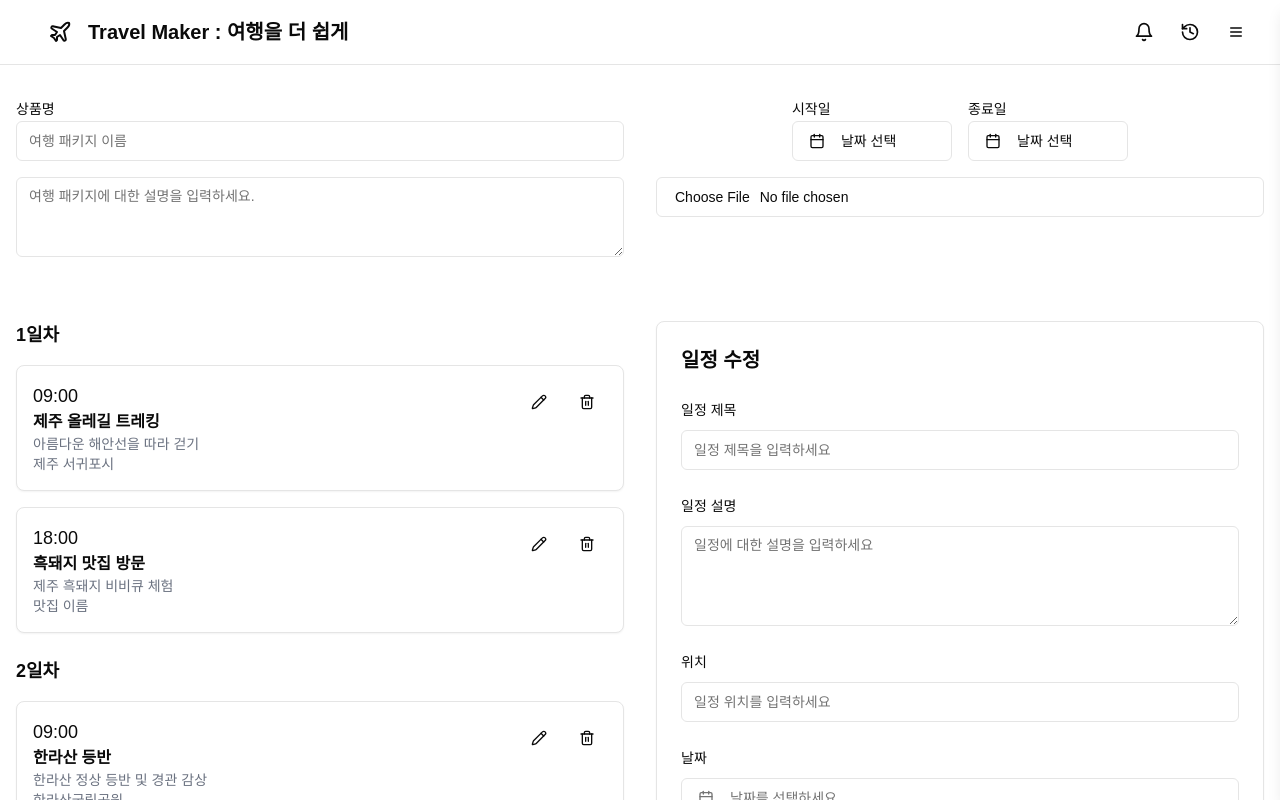
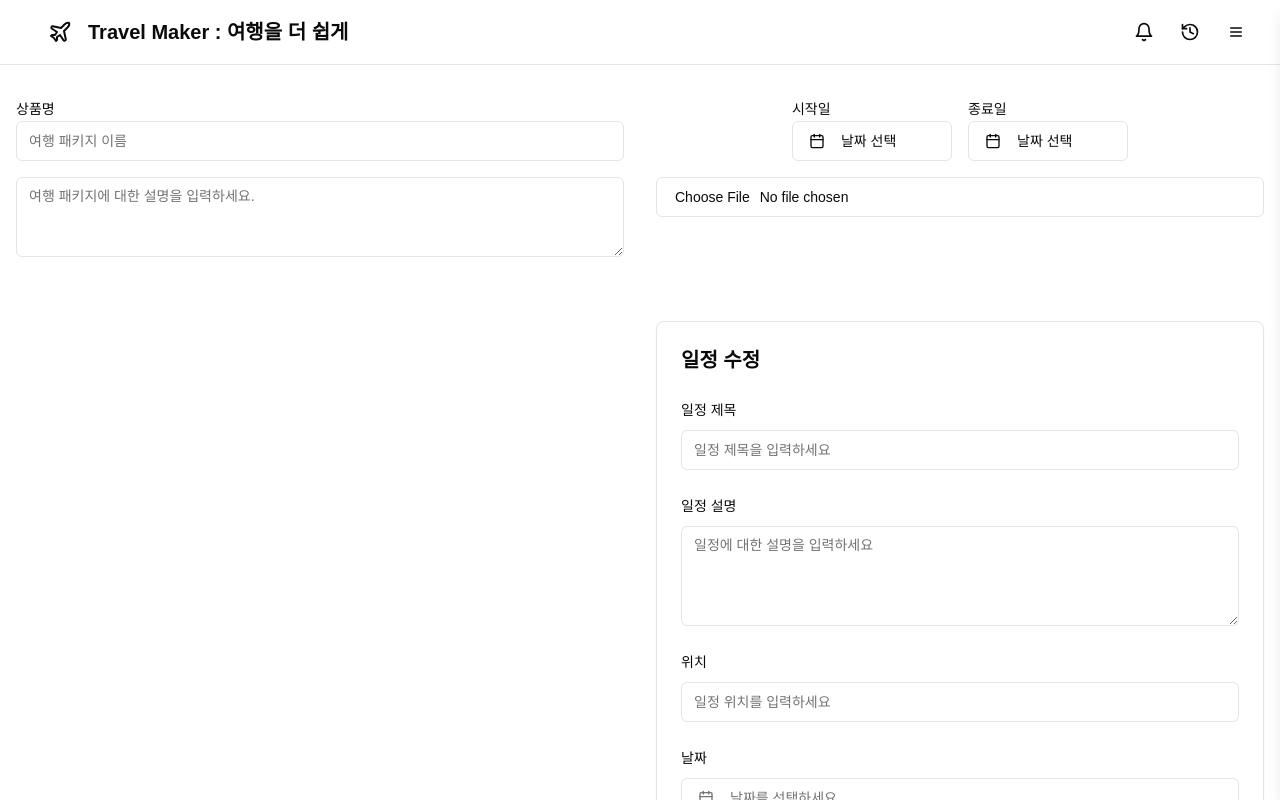
Before and after one commit to Travel-Makerdd/Travel-Maker-FE, a Next.js app: page /trips/register in a window 1280 px wide. Shown: the top 800 px of the page. Built offline with nearby package versions, Linux system fonts and the light colour scheme.

Commit message:
🚧 [WIP] 여행상품 등록 페이지 작업 중 - 일차 계산 로직 추가

```diff
--- /dev/null
+++ b/src/app/trips/register/mock-trip-data.ts
@@ -0,0 +1,45 @@
+export const mockTripData = {
+  trip_title: '제주 여행',
+  trip_description: '제주의 아름다움을 만끽하세요.',
+  trip_price: 120000,
+  trip_start: '2024-12-10',
+  trip_end: '2024-12-15',
+  tripImageUrls: [new File([], 'trip1.jpg'), new File([], 'photo2.jpg')],
+  schedual_day: [
+    {
+      scheduleDay: 1,
+      activities: [
+        {
+          activityTime: '09:00',
+          activityTitle: '호텔 체크인',
+          activityContent: '서울 시내의 호텔에 체크인',
+          activityExpense: 0,
+        },
+        {
+          activityTime: '10:30',
+          activityTitle: '경복궁 방문',
+          activityContent: '서울의 대표적인 고궁인 경복궁을 관광',
+          activityExpense: 20000,
+        },
+      ],
+    },
+    {
+      scheduleDay: 2,
+      activities: [
+        {
+          activityTime: '08:00',
+          activityTitle: '한강 자전거 타기',
+          activityContent:
+            '한강에서 자전거를 타며 서울의 아름다운 풍경을 즐기기',
+          activityExpense: 15000,
+        },
+        {
+          activityTime: '12:00',
+          activityTitle: '서울타워 방문',
+          activityContent: '서울타워에서 서울의 전경을 즐기기',
+          activityExpense: 10000,
+        },
+      ],
+    },
+  ],
+}
--- a/src/app/trips/register/page.tsx
+++ b/src/app/trips/register/page.tsx
@@ -13,10 +13,13 @@ import {
   PopoverTrigger,
 } from '@/components/ui/popover'
 import { Label } from '@/components/ui/label'
-import TripRegisterForm from './form'
+import ScheduleForm from './schedule-form'
 import TripInfo from './trip-info'
 import TripInfo2 from './trip-info-2'
 import { TripData } from './trip-type'
+import { mockTripData } from './mock-trip-data'
+import TripSchedule from './trip-schedule'
+import { differenceInDays } from 'date-fns'
 
 const SchedulePage = () => {
   const [tripData, setTripData] = useState<TripData>({
@@ -30,105 +33,38 @@ const SchedulePage = () => {
   })
 
   useEffect(() => {
-    console.log(tripData)
-  }, [tripData])
+    // trip_start와 trip_end가 모두 있을 때만 실행
+    if (tripData.trip_start && tripData.trip_end) {
+      const startDate = new Date(tripData.trip_start)
+      const endDate = new Date(tripData.trip_end)
+
+      // 시작일이 종료일보다 늦은 경우 처리하지 않음
+      if (startDate > endDate) return
+
+      // 여행 일수 계산 (종료일 포함)
+      const daysDiff = differenceInDays(endDate, startDate) + 1
+
+      // 일차별 빈 일정 생성
+      const newScheduleDays = Array.from({ length: daysDiff }, (_, index) => ({
+        scheduleDay: index + 1,
+        activities: [],
+      }))
+
+      setTripData((prev) => ({
+        ...prev,
+        schedual_day: newScheduleDays,
+      }))
+    }
+  }, [tripData.trip_start, tripData.trip_end])
 
   return (
     <>
-      {/* 여행상품 기본 정보 */}
-      {/* <TripInfo /> */}
       <TripInfo2 tripData={tripData} setTripData={setTripData} />
 
       <main className="container mx-auto px-4 py-8">
         <div className="grid md:grid-cols-2 gap-8">
-          <div>
-            <div className="space-y-6">
-              <div>
-                <h3 className="text-lg font-semibold mb-4">1일차</h3>
-                <div className="space-y-4">
-                  <Card>
-                    <CardContent className="p-4">
-                      <div className="flex justify-between items-start">
-                        <div>
-                          <div className="text-lg font-medium">09:00</div>
-                          <div className="font-semibold">
-                            제주 올레길 트레킹
-                          </div>
-                          <div className="text-sm text-gray-500">
-                            아름다운 해안선을 따라 걷기
-                          </div>
-                          <div className="text-sm text-gray-500">
-                            제주 서귀포시
-                          </div>
-                        </div>
-                        <div className="flex gap-2">
-                          <Button variant="ghost" size="icon">
-                            <Pencil className="h-4 w-4" />
-                          </Button>
-                          <Button variant="ghost" size="icon">
-                            <Trash2 className="h-4 w-4" />
-                          </Button>
-                        </div>
-                      </div>
-                    </CardContent>
-                  </Card>
-
-                  <Card>
-                    <CardContent className="p-4">
-                      <div className="flex justify-between items-start">
-                        <div>
-                          <div className="text-lg font-medium">18:00</div>
-                          <div className="font-semibold">흑돼지 맛집 방문</div>
-                          <div className="text-sm text-gray-500">
-                            제주 흑돼지 비비큐 체험
-                          </div>
-                          <div className="text-sm text-gray-500">맛집 이름</div>
-                        </div>
-                        <div className="flex gap-2">
-                          <Button variant="ghost" size="icon">
-                            <Pencil className="h-4 w-4" />
-                          </Button>
-                          <Button variant="ghost" size="icon">
-                            <Trash2 className="h-4 w-4" />
-                          </Button>
-                        </div>
-                      </div>
-                    </CardContent>
-                  </Card>
-                </div>
-              </div>
-
-              <div>
-                <h3 className="text-lg font-semibold mb-4">2일차</h3>
-                <Card>
-                  <CardContent className="p-4">
-                    <div className="flex justify-between items-start">
-                      <div>
-                        <div className="text-lg font-medium">09:00</div>
-                        <div className="font-semibold">한라산 등반</div>
-                        <div className="text-sm text-gray-500">
-                          한라산 정상 등반 및 경관 감상
-                        </div>
-                        <div className="text-sm text-gray-500">
-                          한라산국립공원
-                        </div>
-                      </div>
-                      <div className="flex gap-2">
-                        <Button variant="ghost" size="icon">
-                          <Pencil className="h-4 w-4" />
-                        </Button>
-                        <Button variant="ghost" size="icon">
-                          <Trash2 className="h-4 w-4" />
-                        </Button>
-                      </div>
-                    </div>
-                  </CardContent>
-                </Card>
-              </div>
-            </div>
-          </div>
-
-          <TripRegisterForm />
+          <TripSchedule tripData={tripData} />
+          <ScheduleForm />
         </div>
       </main>
     </>
--- a/src/app/trips/register/form.tsx
+++ b/src/app/trips/register/schedule-form.tsx
@@ -21,7 +21,7 @@ import {
   FormLabel,
 } from '@/components/ui/form'
 
-const TripRegisterForm = () => {
+const ScheduleForm = () => {
   const form = useForm()
 
   return (
@@ -165,4 +165,4 @@ const TripRegisterForm = () => {
   )
 }
 
-export default TripRegisterForm
+export default ScheduleForm
--- /dev/null
+++ b/src/app/trips/register/trip-schedule.tsx
@@ -0,0 +1,64 @@
+import React from 'react'
+import { Button } from '@/components/ui/button'
+import { Card, CardContent } from '@/components/ui/card'
+import { Pencil, Trash2 } from 'lucide-react'
+import { TripData } from './trip-type'
+
+interface TripScheduleProps {
+  tripData: TripData
+}
+
+const TripSchedule = ({ tripData }: TripScheduleProps) => {
+  return (
+    <div className="space-y-6">
+      {tripData.schedual_day.map((daySchedule, dayIndex) => (
+        <div key={dayIndex}>
+          <h3 className="text-lg font-semibold mb-4">
+            {daySchedule.scheduleDay}일차
+          </h3>
+          <div className="space-y-4">
+            {daySchedule.activities.length === 0 ? (
+              <Card>
+                <CardContent className="p-4">
+                  <div className="text-center text-gray-500">
+                    일정이 없습니다
+                  </div>
+                </CardContent>
+              </Card>
+            ) : (
+              daySchedule.activities.map((activity, activityIndex) => (
+                <Card key={activityIndex}>
+                  <CardContent className="p-4">
+                    <div className="flex justify-between items-start">
+                      <div>
+                        <div className="text-lg font-medium">
+                          {activity.activityTime}
+                        </div>
+                        <div className="font-semibold">
+                          {activity.activityTitle}
+                        </div>
+                        <div className="text-sm text-gray-500">
+                          {activity.activityContent}
+                        </div>
+                      </div>
+                      <div className="flex gap-2">
+                        <Button variant="ghost" size="icon">
+                          <Pencil className="h-4 w-4" />
+                        </Button>
+                        <Button variant="ghost" size="icon">
+                          <Trash2 className="h-4 w-4" />
+                        </Button>
+                      </div>
+                    </div>
+                  </CardContent>
+                </Card>
+              ))
+            )}
+          </div>
+        </div>
+      ))}
+    </div>
+  )
+}
+
+export default TripSchedule
--- a/src/app/trips/register/trip-type.ts
+++ b/src/app/trips/register/trip-type.ts
@@ -1,20 +1,23 @@
+type Activity = {
+  activityTime: string // Time of the activity
+  activityTitle: string // Title of the activity
+  activityContent: string // Description of the activity
+  activityExpense: number // Expense for the activity
+}
+
 type TripSchedule = {
-  activity: {
-    acivity_time: string
-    acivity_title: string
-    activity_content: string
-    activity_expense: number
-  }[]
+  scheduleDay: number // Day of the schedule
+  activities: Activity[] // List of activities for the day
 }
 
 type TripData = {
-  trip_title: string
-  trip_description: string
-  trip_price: number
-  trip_start: string // ISO date string
-  trip_end: string // ISO date string
-  tripImageUrls: File[]
-  schedual_day: TripSchedule[]
+  trip_title: string // Title of the trip
+  trip_description: string // Description of the trip
+  trip_price: number // Price of the trip
+  trip_start: string // ISO date string for start date
+  trip_end: string // ISO date string for end date
+  tripImageUrls: File[] // Array of image files
+  schedual_day: TripSchedule[] // Array of scheduled days
 }
 
-export type { TripData, TripSchedule }
+export type { TripData, TripSchedule, Activity }
```
